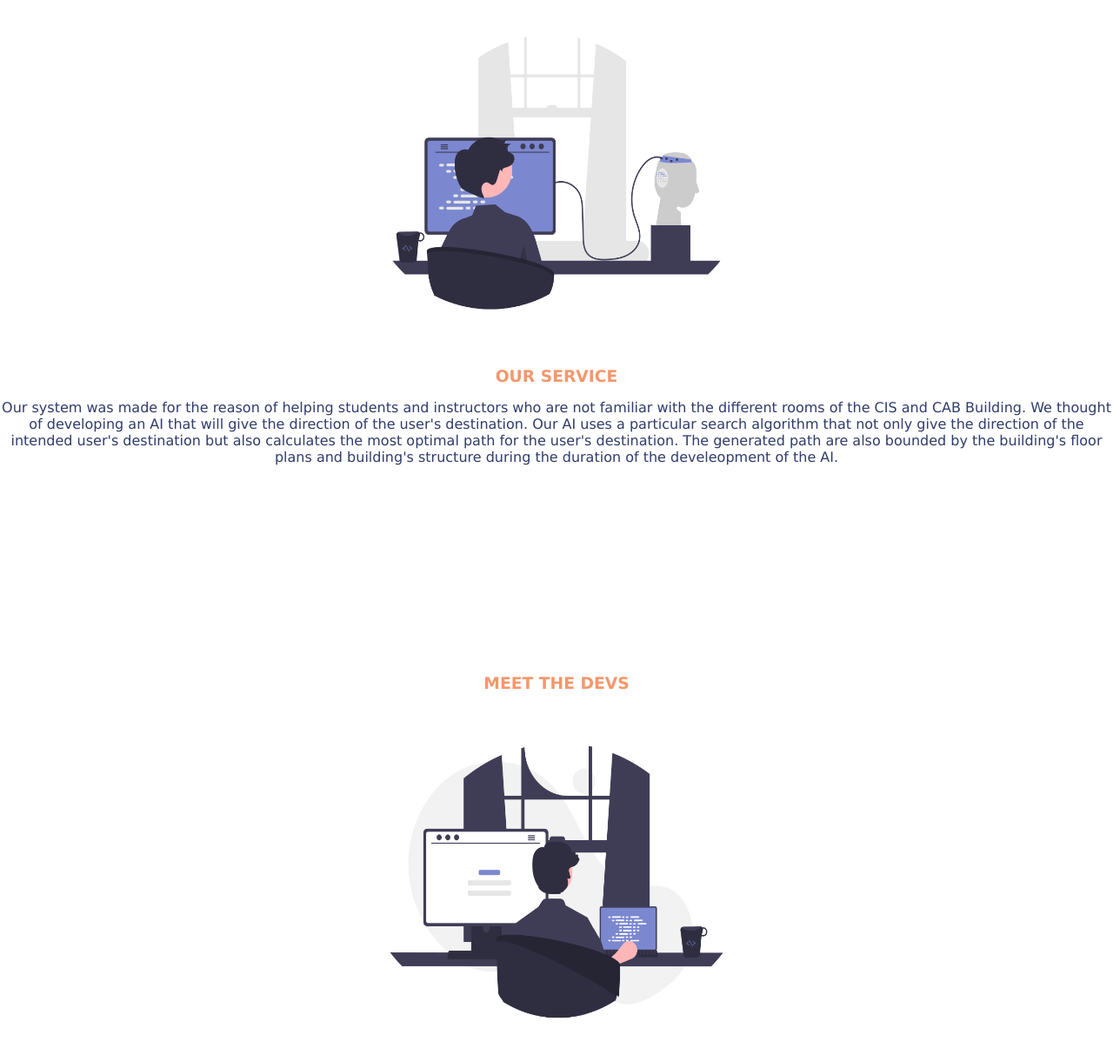
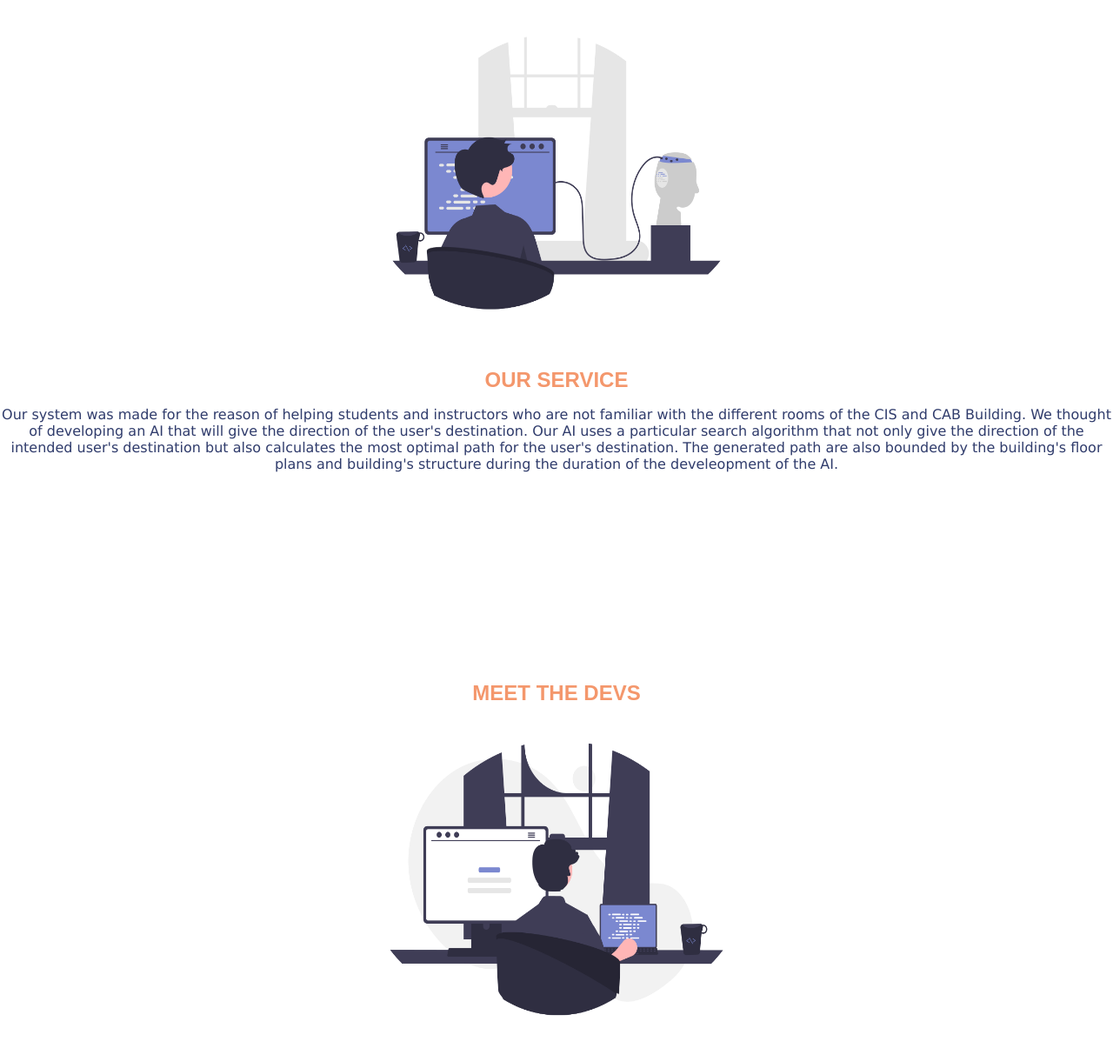
Before and after one commit to zjsan/Capstone-Project, a Flask app: page / in a window 1280 px wide. Shown: the part 2754-3967 px from the top of the page at 87% size. Run offline with Flask 3, Linux system fonts and the light colour scheme; parts of the project's set-up code (start-up, migrations or seed data) failed here and were passed over.

Commit message:
Update index.html

```diff
--- a/templates/index.html
+++ b/templates/index.html
@@ -117,13 +117,13 @@
           <img src="../static/css/Assets/undraw_Firmware_re_fgdy.png" alt="img" style="height: 400px; width: 500px;">
         </div>
         <div>
-          <h3 class="maintext">OUR SERVICE</h3>
+          <h2 class="maintext">OUR SERVICE</h2>
           <p>Our system was made for the reason of helping students and instructors who are not familiar with the different rooms of the CIS and CAB Building. We thought of developing an AI that will give the direction of the user's destination. Our AI uses a particular
             search algorithm that not only give the direction of the intended user's destination but also calculates the most optimal path for the user's
             destination. The generated path are also bounded by the building's floor plans and building's structure during the duration of the develeopment of the AI.</p>
         </div>
         <div id = "devs">
-        <h3>MEET THE DEVS</h3>
+        <h2 class="maintext">MEET THE DEVS</h2>
         <div class = "cliparts">
           <img src="../static/css/Assets/undraw_Programming_re_kg9v.png" alt="img" style="height: 400px; width: 500px;">
         </div>
```
